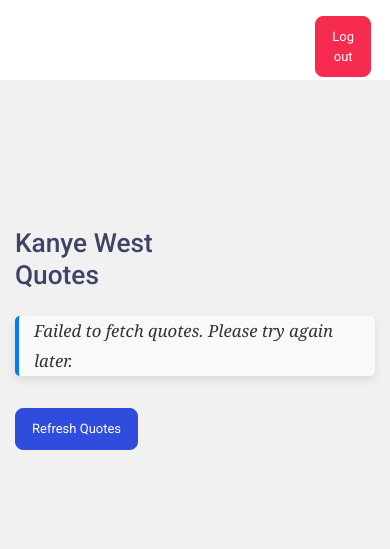
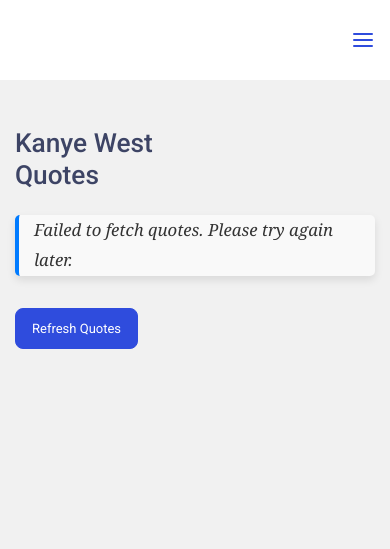
Before and after one commit to Nweke273/tableo-laravel-assessment, a Laravel app: page /quotes-page in a window 390 px wide. Shown: the top 549 px of the page. Run offline with Laravel 9, Linux system fonts and the light colour scheme; a user stored in the database is signed in; data comes from the database, SQL or seed files in the repository; data that the repository does not hold is empty.

Commit message:
Feat: mobile response

```diff
--- a/resources/views/layouts/app.blade.php
+++ b/resources/views/layouts/app.blade.php
@@ -1,5 +1,6 @@
 <!DOCTYPE html>
 <html lang="en">
+
 
 
 
@@ -37,28 +38,48 @@
         <div class="header-content">
             <nav class="navbar navbar-expand">
                 <div class="collapse navbar-collapse justify-content-between">
+                    <div class="header-left">
+                        <div class="input-group search-area">
+
+                        </div>
+                    </div>
+
                     <ul class="navbar-nav header-right">
-                        <li class="nav-item dropdown header-profile" onclick="window.location='/'">
-                            <a class="nav-link" href="/" role="button" data-bs-toggle="dropdown">
+                        <li class="nav-item dropdown header-profile">
+                            <a class="nav-link" href="#" role="button" data-bs-toggle="dropdown">
                                 <div class="header-info">
                                     <span>Hello, <strong>From Tableo</strong></span>
                                 </div>
-                                <img src="images/profile/pic1.jpg" width="20" alt="">
+                                <svg id="icon-menu" xmlns="http://www.w3.org/2000/svg" class="text-primary" width="24" height="24" viewBox="0 0 24 24" fill="none" stroke="currentColor" stroke-width="2" stroke-linecap="round" stroke-linejoin="round">
+                                    <line x1="3" y1="12" x2="21" y2="12"></line>
+                                    <line x1="3" y1="6" x2="21" y2="6"></line>
+                                    <line x1="3" y1="18" x2="21" y2="18"></line>
+                                </svg>
                             </a>
+                            <div class="dropdown-menu dropdown-menu-right">
+
+                                <a href="#" class="dropdown-item ai-icon" onclick="event.preventDefault(); document.getElementById('logout-form').submit();">
+                                    <svg id="icon-logout" xmlns="http://www.w3.org/2000/svg" class="text-danger" width="18" height="18" viewBox="0 0 24 24" fill="none" stroke="currentColor" stroke-width="2" stroke-linecap="round" stroke-linejoin="round">
+                                        <path d="M9 21H5a2 2 0 0 1-2-2V5a2 2 0 0 1 2-2h4"></path>
+                                        <polyline points="16 17 21 12 16 7"></polyline>
+                                        <line x1="21" y1="12" x2="9" y2="12"></line>
+                                    </svg>
+                                    <span class="ms-2">Logout</span>
+                                </a>
+
+                                <form id="logout-form" action="{{ route('logout') }}" method="POST" style="display: none;">
+                                    @csrf
+                                    @method('POST')
+                                </form>
+                                <a href="/" class="dropdown-item ai-icon">
+                                    <svg id="icon-home" xmlns="http://www.w3.org/2000/svg" class="text-primary" width="18" height="18" viewBox="0 0 24 24" fill="none" stroke="currentColor" stroke-width="2" stroke-linecap="round" stroke-linejoin="round">
+                                        <path d="M3 9l9-7 9 7v8a1 1 0 0 1-1 1H4a1 1 0 0 1-1-1V9z"></path>
+                                        <path d="M9 22V12h6v10"></path>
+                                    </svg>
+                                    <span class="ms-2">Home</span></a>
+                            </div>
                         </li>
-                        @if(Auth::check())
-                        <li style="position: absolute; right:4px">
-                            <form action="{{ route('logout') }}" method="POST" class="mt-3">
-                                @csrf
-                                @method('POST')
-                                <button type="submit" class="btn btn-danger">Log out</button>
-                            </form>
-                        </li>
-                        @elseif (url()->current() != url('/'))
-                        <li style="position: absolute; right:4px">
-                            <a href="/" class="btn btn-primary mt-2">Home</a>
-                        </li>
-                        @endif
+
                     </ul>
                 </div>
             </nav>
--- a/resources/views/quotes/index.blade.php
+++ b/resources/views/quotes/index.blade.php
@@ -1,7 +1,7 @@
 @extends('layouts.app')
 @section('content')
 
-<div id="main-wrapper" class="container-fluid full-height d-flex justify-content-center align-items-center mt-5">
+<div id="main-wrapper" class="container-fluid d-flex justify-content-center align-items-center mt-5">
     <div id="loader-text">
         <h3 class="text-primary">Fetching Quotes.....</h3>
     </div>
--- a/resources/views/restaurants/index.blade.php
+++ b/resources/views/restaurants/index.blade.php
@@ -1,7 +1,7 @@
 @extends('layouts.app')
 @section('content')
 <div id="main-wrapper">
-    <div class="content-body">
+    <div class="content-body" style="margin: 0px;">
         <!-- row -->
         <div class="container-fluid">
             <div class="row">
```
Also changed, not shown: public/js/app.js.
